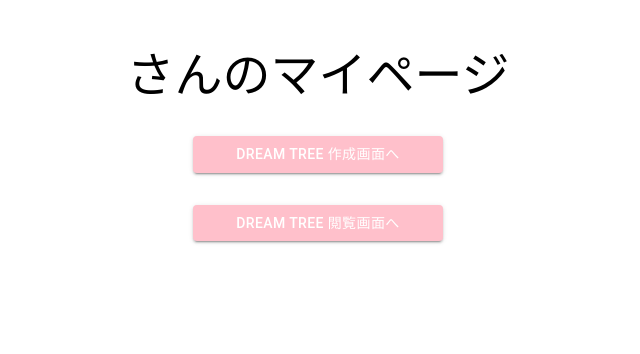
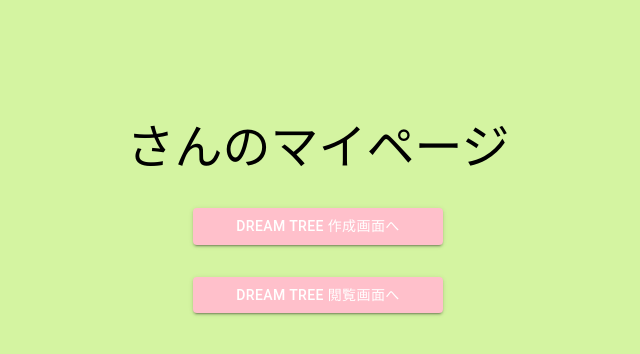
Before and after one commit to PRTIMES-hackathon-2025-winter-team2/frontend, a React (Create React App) app: page /home/1 in a window 1280 px wide. Shown: the top 354 px of the page, without its empty margins (322-962 px from the left). Built offline with nearby package versions, Linux system fonts and the light colour scheme; no server answers.

Commit message:
マイページ修正

```diff
--- a/src/components/pages/MainComponents.tsx
+++ b/src/components/pages/MainComponents.tsx
@@ -1,4 +1,4 @@
-import { Typography, Container, Button, Stack } from "@mui/material";
+import { Typography, Container, Button, Stack, Box } from "@mui/material";
 import { Link, useParams } from "react-router-dom";
 import { useUserInfo } from "./hooks/useUserInfo";
 
@@ -7,8 +7,14 @@ export const MainComponent = () => {
   const userInfo = useUserInfo(userId || "");
 
   return (
-    <Container sx={{ mt: 6 }}>
-      <Stack direction="column" spacing={4} alignItems="center">
+    <Box sx={{ background: "#d4f4a1", width: "100%", height: "100vh" }}>
+      <Container>
+        <Stack
+          direction="column"
+          spacing={4}
+          alignItems="center"
+          sx={{ paddingTop: 15 }}
+        >
           <Typography variant="h3">{userInfo.name}さんのマイページ</Typography>
           <Button
             variant="contained"
@@ -38,5 +44,6 @@ export const MainComponent = () => {
           </Button>
         </Stack>
       </Container>
+    </Box>
   );
 };
```
Lines whose indentation alone changed are shown as unchanged.
